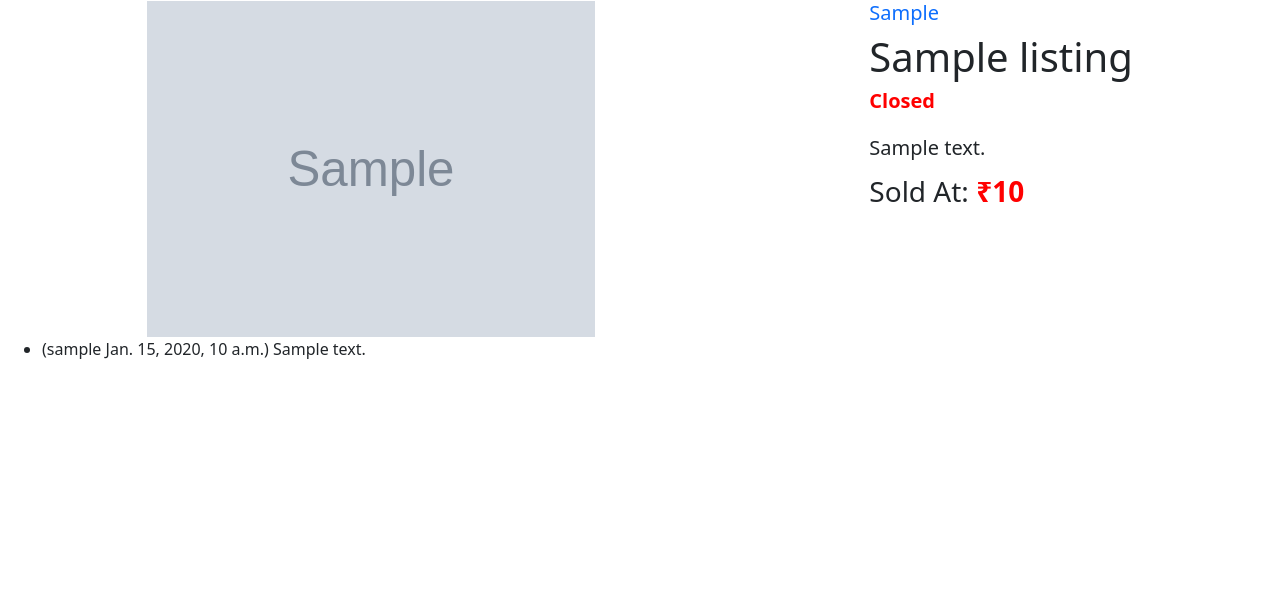
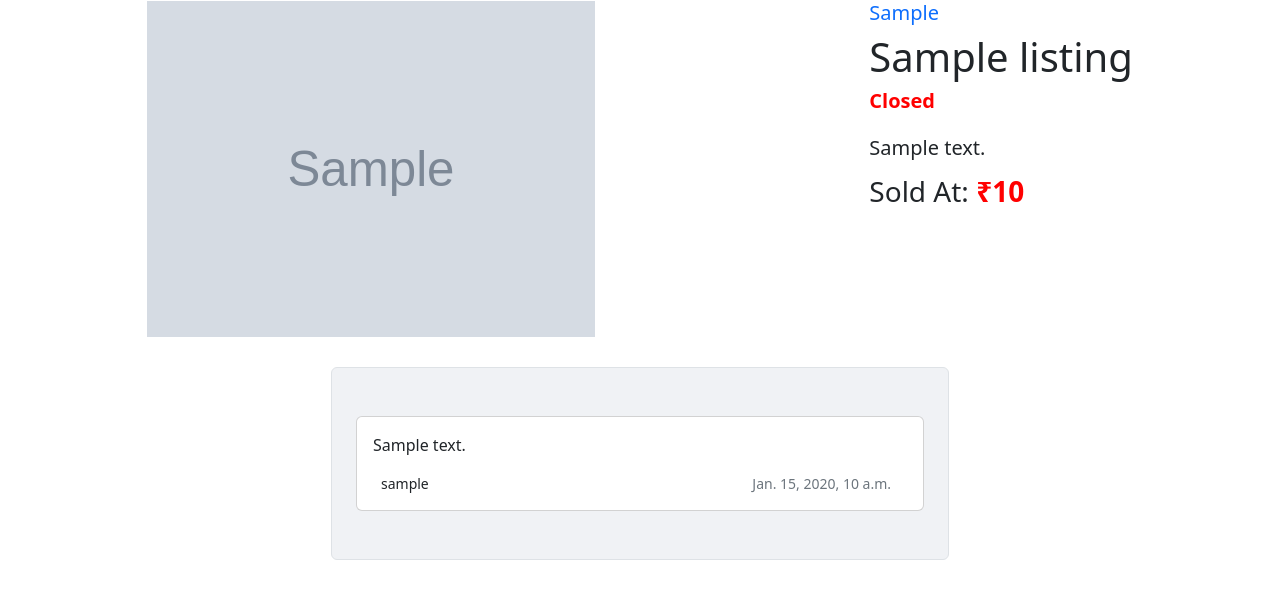
Before and after one commit to Yaksham/AuctionArena, a Django app: page /listing/1 in a window 1280 px wide. Shown: the part 176-775 px from the top of the page. Run offline with Django 3.2, Linux system fonts and the light colour scheme; tables that the repository leaves empty hold one stand-in row (values such as "Sample post"); grey boxes marked "Sample" are stand-in pictures; some libraries are stand-ins or nearby versions.

Commit message:
styled comment sections on listing and made only categories with active listings show up on the categories page

```diff
--- a/auctions/static/auctions/styles.css
+++ b/auctions/static/auctions/styles.css
@@ -62,3 +62,7 @@ body {
 #list-img {
     width: 35vw;
 }
+
+.comments {
+    margin-top: 30px !important;
+}
--- a/auctions/templates/auctions/listing.html
+++ b/auctions/templates/auctions/listing.html
@@ -72,7 +72,7 @@
                     <form id="bidform" action="{% url 'listing' listing.id %}" method="post">
                         {% csrf_token %}
                         {{ form|crispy }}
-                        <input type="submit" value="Bid" name="bid">
+                        <input type="submit" class="btn btn-dark" value="Bid" name="bid">
                     </form>
                 {% endif %}
                 {% if error %}
@@ -84,22 +84,43 @@
         </div>
     </div>
 
+    <div class="row d-flex justify-content-center comments">
+        <div class="col-md-8 col-lg-6">
+            <div class="card shadow-0 border" style="background-color: #f0f2f5;">
+                <div class="card-body p-4">
+                    <div class="form-outline mb-4">
                         {% if user.is_authenticated %}
                             <form action="{% url 'listing' listing.id %}" method="post">
                                 {% csrf_token %}
                                     {{ comment_form|crispy }}
-            <input type="submit" value="Comment" name="comment">
+                                <input type="submit" class="btn btn-secondary" value="Comment" name="comment">
                             </form>
                         {% endif %}
+                        <!-- <input type="text" id="addANote" class="form-control" placeholder="Type comment..." />
+                        <label class="form-label" for="addANote">+ Add a note</label> -->
+                    </div>
+                    {% for comment in comments %}
+                    <div class="card mb-4">
+                        <div class="card-body">
+                            <p>{{ comment.content }}</p>
 
-    <ul>
-        {% for comment in comments %}
-            <li>
-                ({{ comment.author.username }}
-                {{ comment.time }})
-                {{ comment.content }}
-            </li>
+                            <div class="d-flex justify-content-between">
+                                <div class="d-flex flex-row align-items-center">
+                                    <p class="small mb-0 ms-2">{{ comment.author }}</p>
+                                </div>
+                                <div class="d-flex flex-row align-items-center">
+                                    <p class="small text-muted mb-0">{{ comment.time }}</p>
+                                    <i class="far fa-thumbs-up mx-2 fa-xs text-black" style="margin-top: -0.16rem;"></i>
+                                    <!-- <p class="small text-muted mb-0">3</p> -->
+                                </div>
+                            </div>
+                        </div>
+                    </div>
                     {% endfor %}
-    </ul>
+                </div>
+            </div>
+        </div>
+    </div>
+
 
 {% endblock %}
--- a/auctions/views.py
+++ b/auctions/views.py
@@ -10,7 +10,7 @@ from .models import User, Listing, Bid, Comment
 
 
 def categories(request):
-    categories = Listing.objects.values_list('category', flat=True).distinct().order_by('category')
+    categories = Listing.objects.values_list('category', flat=True).distinct().order_by('category').filter(winner=None)
     return render(request, "auctions/categories.html", {
         "categories": categories
     })
```
Lines whose indentation alone changed are shown as unchanged.
